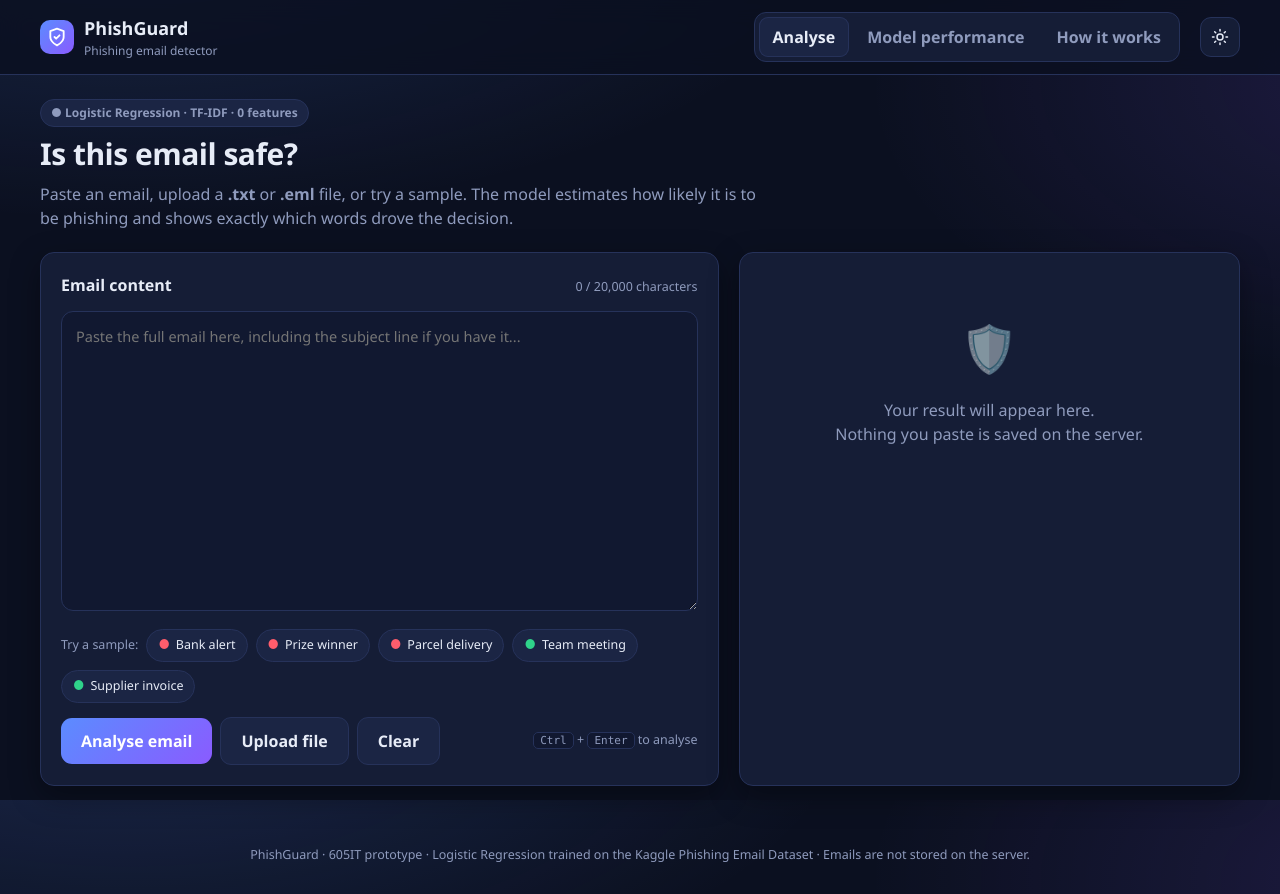
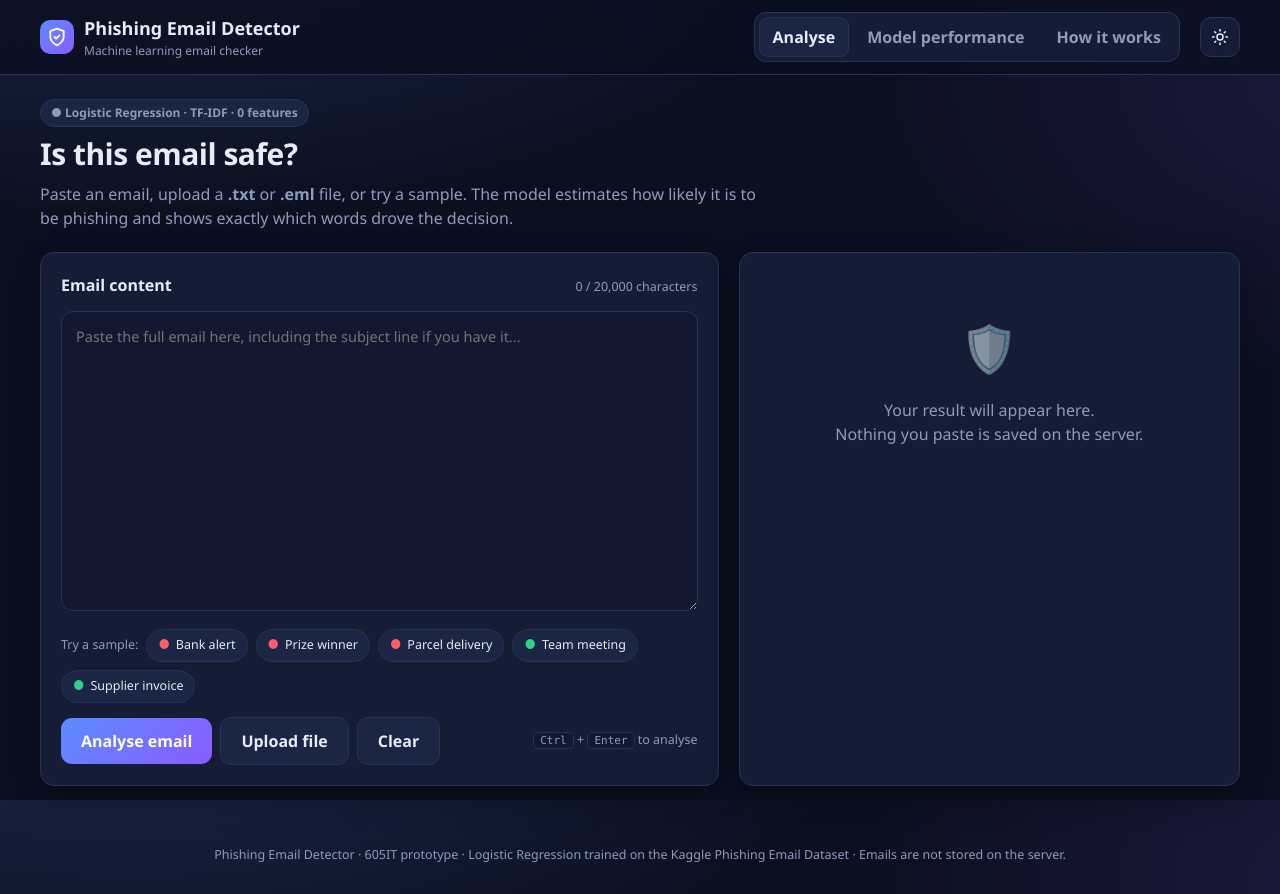
Before and after one commit to Bhandari5/phishing-email-detection, a Flask app: page / in a window 1280 px wide. Run offline with Flask 3, Linux system fonts and the light colour scheme; parts of the project's set-up code (start-up, migrations or seed data) failed here and were passed over.

Commit message:
Rename web page to Phishing Email Detector

```diff
--- a/templates/index.html
+++ b/templates/index.html
@@ -3,7 +3,7 @@
 <head>
   <meta charset="UTF-8">
   <meta name="viewport" content="width=device-width, initial-scale=1.0">
-  <title>PhishGuard · Phishing Email Detector</title>
+  <title>Phishing Email Detector</title>
   <script>
     // Apply the saved theme before the page draws (avoids a flash)
     document.documentElement.dataset.theme = localStorage.getItem("theme") || "dark";
@@ -264,7 +264,7 @@
       <div class="logo" aria-hidden="true">
         <svg width="20" height="20" viewBox="0 0 24 24" fill="none" stroke="currentColor" stroke-width="2.2" stroke-linecap="round" stroke-linejoin="round"><path d="M12 22s8-4 8-10V5l-8-3-8 3v7c0 6 8 10 8 10z"/><path d="m9 12 2 2 4-4"/></svg>
       </div>
-      <div>PhishGuard<small>Phishing email detector</small></div>
+      <div>Phishing Email Detector<small>Machine learning email checker</small></div>
     </div>
     <nav role="tablist">
       <button class="active" data-tab="analyse" role="tab">Analyse</button>
@@ -484,7 +484,7 @@
   </section>
 </main>
 
-<footer>PhishGuard · 605IT prototype · Logistic Regression trained on the Kaggle Phishing Email Dataset · Emails are not stored on the server.</footer>
+<footer>Phishing Email Detector · 605IT prototype · Logistic Regression trained on the Kaggle Phishing Email Dataset · Emails are not stored on the server.</footer>
 
 <div class="lightbox" id="lightbox"><img alt=""></div>
 <div class="toast" id="toast"></div>
@@ -708,7 +708,7 @@
   }
 
   // ---------- History (this browser tab only) ----------
-  const HKEY = "phishguard-history";
+  const HKEY = "phishing-detector-history";
   const getHistory = () => { try { return JSON.parse(sessionStorage.getItem(HKEY)) || []; } catch { return []; } };
   function saveHistory(text, d) {
     const h = getHistory().filter((x) => x.text !== text);
@@ -735,8 +735,8 @@
   // ---------- Copy / download report ----------
   function summary(d) {
     const lines = [
-      "PhishGuard report",
-      "=================",
+      "Phishing Email Detector report",
+      "==============================",
       `Date: ${new Date().toLocaleString()}`,
       `Result: ${d.label} (${d.prob}% phishing probability, ${RISK_TEXT[d.risk]})`,
       `Model: Logistic Regression (TF-IDF + chi-square)`,
@@ -760,7 +760,7 @@
     if (!last) return;
     const text = summary(last) + "\n\n--- Email analysed ---\n" + last.text;
     const url = URL.createObjectURL(new Blob([text], { type: "text/plain" }));
-    const a = Object.assign(document.createElement("a"), { href: url, download: `phishguard-report-${Date.now()}.txt` });
+    const a = Object.assign(document.createElement("a"), { href: url, download: `phishing-report-${Date.now()}.txt` });
     document.body.appendChild(a); a.click(); a.remove(); URL.revokeObjectURL(url);
   });
 
```
